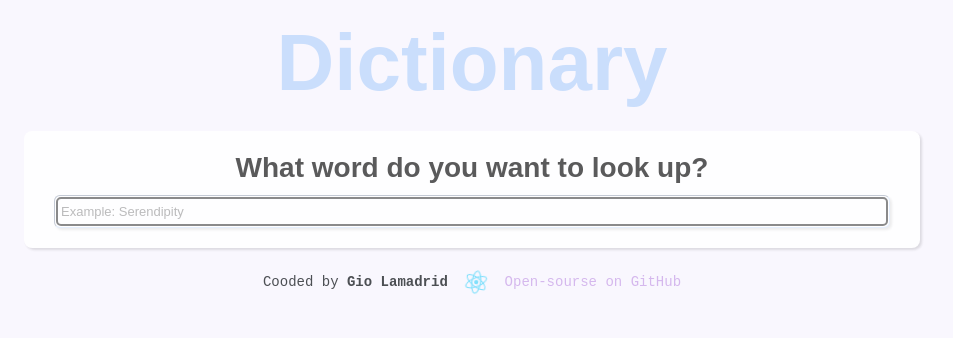
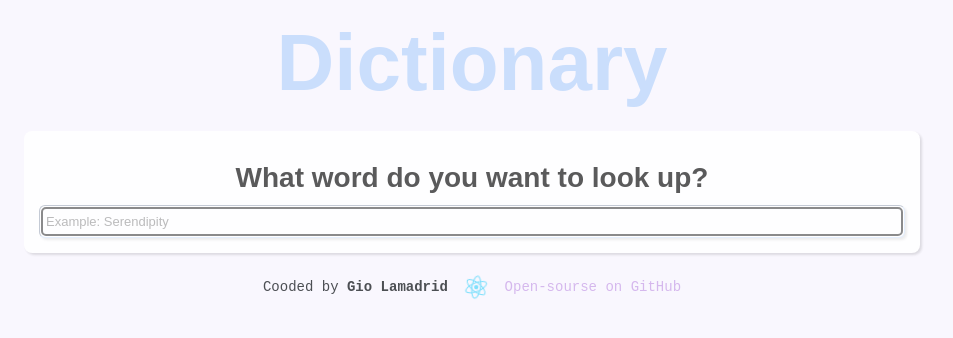
Before and after one commit to digitaleAffen/dictionary, a React (Create React App) app: page / in a window 1280 px wide. Shown: the top 338 px of the page, without its empty margins (8-961 px from the left). Built offline with nearby package versions, Linux system fonts and the light colour scheme; no server answers.

Commit message:
CSS details

```diff
--- a/src/Dictionary.css
+++ b/src/Dictionary.css
@@ -8,7 +8,7 @@
 
 .Dictionary section {
   background: white;
-  padding: 5px 30px 20px 30px;
+  padding: 15px;
   border-radius: 8px;
   box-shadow: rgba(0, 0, 0, 0.15) 1.95px 1.95px 2.6px;
   margin: 20px;
--- a/src/WordData.css
+++ b/src/WordData.css
@@ -3,7 +3,7 @@ h2 {
   font-weight: bold;
 }
 
-ul {
+.phonetics {
   margin: 0;
-  padding: 15px 0 0 0;
+  padding: 0;
 }
--- a/src/WordData.js
+++ b/src/WordData.js
@@ -8,7 +8,7 @@ export default function WordData(props) {
     return (
       <div className="WordData">
         <section>
-          <ul>
+          <ul className="phonetics">
             <li>
               <h2>{props.results.word}</h2>
             </li>
```
